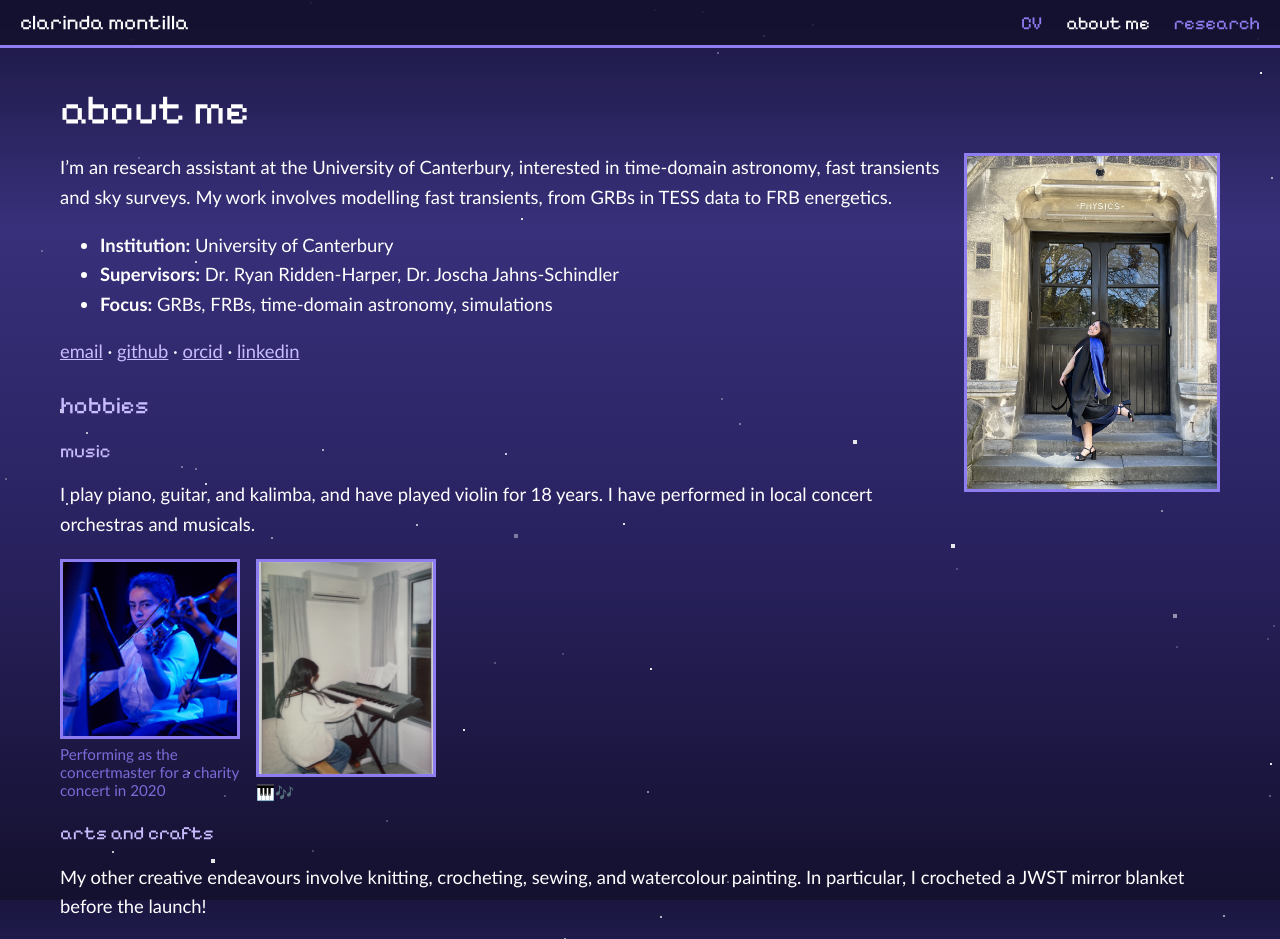
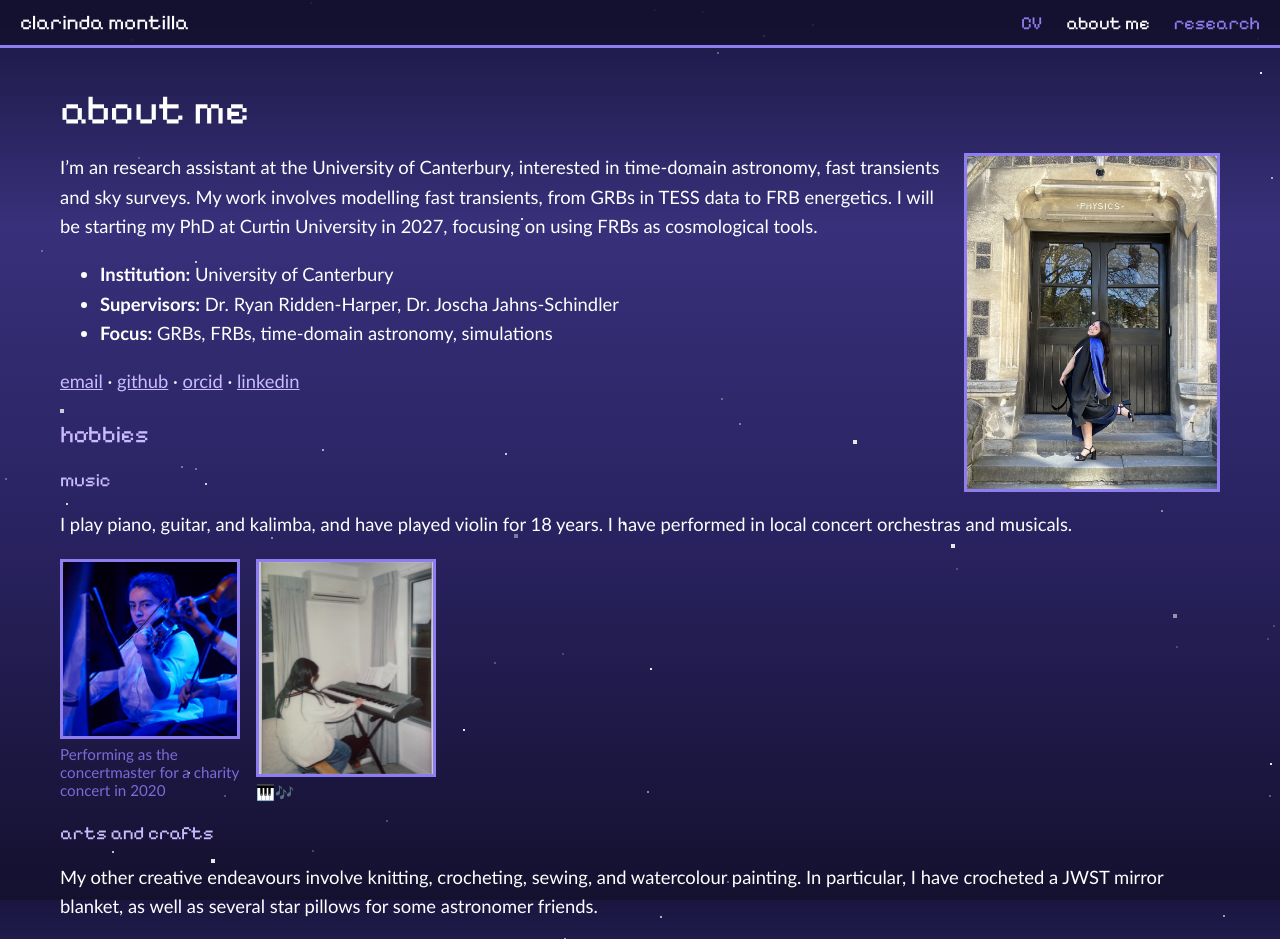
Before and after one commit to crixiii/crixiii.github.io, a Jekyll site: the page built from about.md, in a window 1280 px wide and 1180 px high. Shown: the top 939 px of the window. Built offline with Jekyll 4.4.1, drawn with Linux system fonts in a browser that asks for light colours; some of the changed text lies outside the part shown; grey boxes are pictures that could not be loaded.

Commit message:
revision

```diff
--- a/about.md
+++ b/about.md
@@ -8,7 +8,7 @@
 
 <img class="pfp" src="{{ '/assets/images/grad.jpg' | relative_url }}" alt="me at graduation">
 
-I'm an research assistant at the University of Canterbury, interested in time-domain astronomy, fast transients and sky surveys. My work involves modelling fast transients, from GRBs in TESS data to FRB energetics.
+I'm an research assistant at the University of Canterbury, interested in time-domain astronomy, fast transients and sky surveys. My work involves modelling fast transients, from GRBs in TESS data to FRB energetics. I will be starting my PhD at Curtin University in 2027, focusing on using FRBs as cosmological tools.
 
 - **Institution:** University of Canterbury
 - **Supervisors:** Dr. Ryan Ridden-Harper, Dr. Joscha Jahns-Schindler
@@ -40,25 +40,26 @@
 
 ### arts and crafts
 
-My other creative endeavours involve knitting, crocheting, sewing, and watercolour painting. In particular, I crocheted a JWST mirror blanket before the launch!
-
+My other creative endeavours involve knitting, crocheting, sewing, and watercolour painting. In particular, I have crocheted a JWST mirror blanket, as well as several star pillows for some astronomer friends.
 <div class="gallery">
   <figure>
     <a href="{{ '/assets/images/jwst.jpg' | relative_url }}">
       <img src="{{ '/assets/images/jwst.jpg' | relative_url }}" alt="crocheted JWST mirror blanket">
     </a>
-    <figcaption>JWST mirror blanket</figcaption>
   </figure>
   <figure>
     <a href="{{ '/assets/images/star1.jpg' | relative_url }}">
       <img src="{{ '/assets/images/star1.jpg' | relative_url }}" alt="crocheted star cushion">
     </a>
-    <figcaption>A star cushion for a friend!</figcaption>
   </figure>
   <figure>
     <a href="{{ '/assets/images/star2.jpg' | relative_url }}">
-      <img src="{{ '/assets/images/star2.jpg' | relative_url }}" alt="two crocheted star cushions">
+      <img src="{{ '/assets/images/star2.jpg' | relative_url }}" alt="crocheted star cushions">
     </a>
-    <figcaption>More stars for more friends!</figcaption>
+  </figure>
+    <figure>
+    <a href="{{ '/assets/images/star3.jpg' | relative_url }}">
+      <img src="{{ '/assets/images/star3.jpg' | relative_url }}" alt="one crocheted star cushion">
+    </a>
   </figure>
 </div>
```
